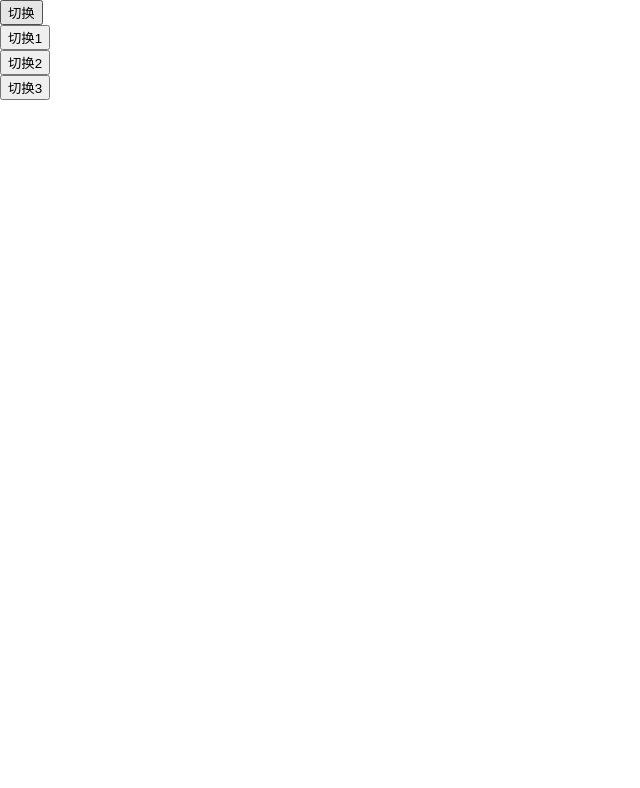
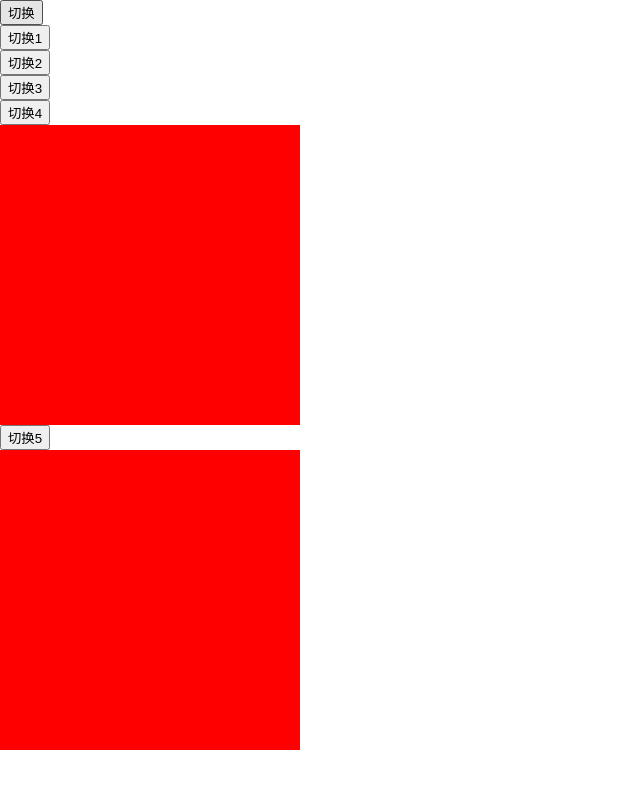
Before and after one commit to baizhi958216/xiaomanzs_FullStackStudy, a Vue app in the folder vite-app/: page / in a window 1280 px wide. Shown: the top 788 px of the page, without its empty margins (0-640 px from the left). Built offline with nearby package versions, Linux system fonts and the light colour scheme.

Commit message:
vue: Add transition appear
Signed-off-by: baizhi958216 <1475289190@qq.com>

```diff
--- a/vite-app/src/components/transition动画组件.vue
+++ b/vite-app/src/components/transition动画组件.vue
@@ -49,6 +49,31 @@
       <div v-if="!flag3" class="redbox3"></div>
     </transition>
   </div>
+
+  <!--
+    appear
+    仅在元素加载时触发一次
+    -->
+  <div>
+    <button @click="flag4 = !flag4">切换4</button>
+    <!--
+      -->
+    <transition name="fade4" appear appear-from-class="appearf" appear-active-class="appeara" appear-to-class="appeart">
+      <div v-if="!flag4" class="redbox4"></div>
+    </transition>
+  </div>
+
+  <!--
+    appear结合animatecss
+    -->
+  <div>
+    <button @click="flag5 = !flag5">切换5</button>
+    <!--
+      -->
+    <transition name="fade5" appear  appear-active-class="animate__animated animate__wobble">
+      <div v-if="!flag5" class="redbox5"></div>
+    </transition>
+  </div>
 </template>
 
 <script setup lang="ts">
@@ -60,6 +85,8 @@ let flag = ref(true)
 let flag1 = ref(true)
 let flag2 = ref(true)
 let flag3 = ref(true)
+let flag4 = ref(false)
+let flag5 = ref(false)
 
 const EnterFrom = () => {
   console.log('EnterFrom动画开始');
@@ -82,26 +109,26 @@ const EnterCancel = () => {
 
 // gsap动画库
 // 开始
-const Eactive=(el:Element,done:Function)=>{
-  gsap.set(el,{
-    width:0,
-    height:0
+const Eactive = (el: Element, done: Function) => {
+  gsap.set(el, {
+    width: 0,
+    height: 0
   })
 }
 // 进入
-const Efrom=(el:Element,done:gsap.Callback)=>{
-  gsap.to(el,{
-    width:300,
-    height:300,
-    onComplete:done
+const Efrom = (el: Element, done: gsap.Callback) => {
+  gsap.to(el, {
+    width: 300,
+    height: 300,
+    onComplete: done
   })
 }
 // 退出
-const Leave=(el:Element,done:gsap.Callback)=>{
-  gsap.to(el,{
-    width:0,
-    height:0,
-    onComplete:done
+const Leave = (el: Element, done: gsap.Callback) => {
+  gsap.to(el, {
+    width: 0,
+    height: 0,
+    onComplete: done
   })
 }
 </script>
@@ -184,4 +211,31 @@ const Leave=(el:Element,done:gsap.Callback)=>{
   height: 300px;
   background-color: red;
 }
+
+/* appear */
+.redbox4 {
+  width: 300px;
+  height: 300px;
+  background-color: red;
+}
+
+.appearf {
+  width: 0;
+  height: 0;
+}
+
+.appeara {
+  transition: all 1.5s ease;
+}
+
+.appeart {
+  width: 300px;
+  height: 300px;
+}
+
+.redbox5 {
+  width: 300px;
+  height: 300px;
+  background-color: red;
+}
 </style>
```
